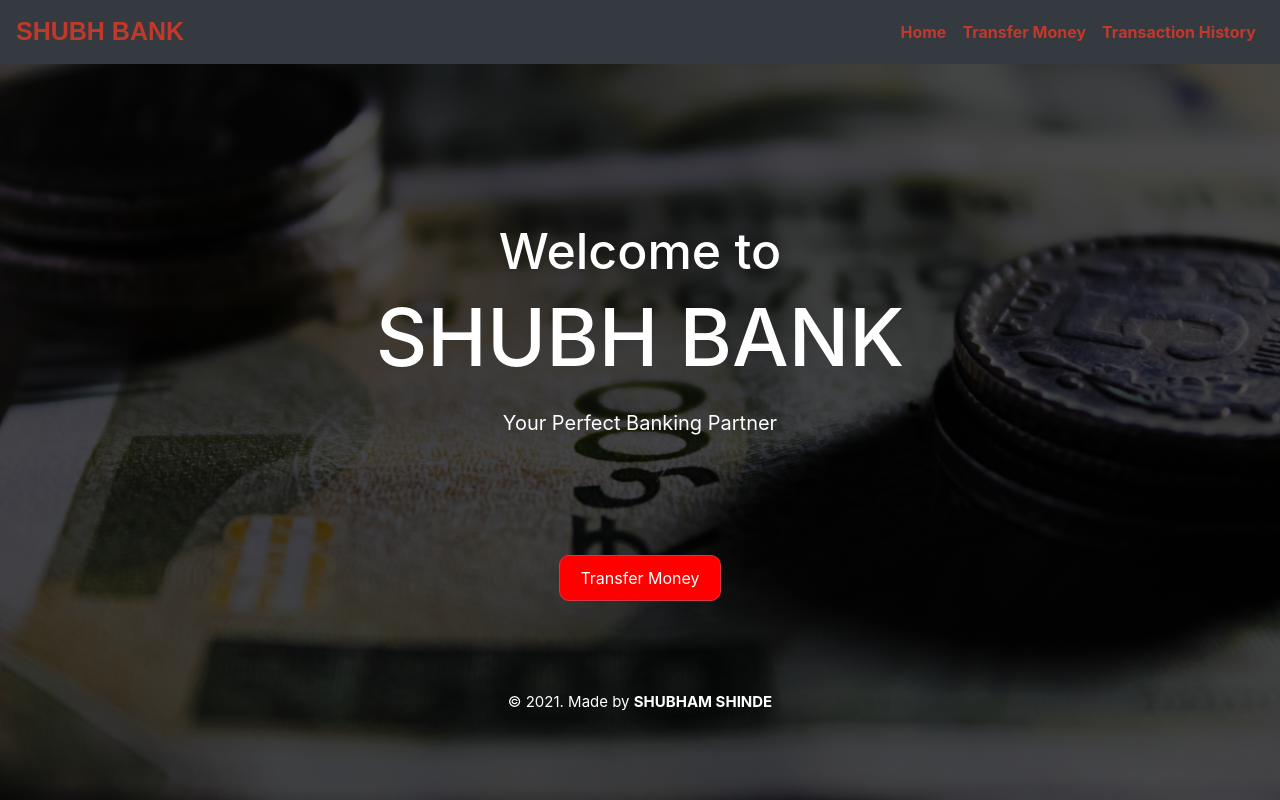
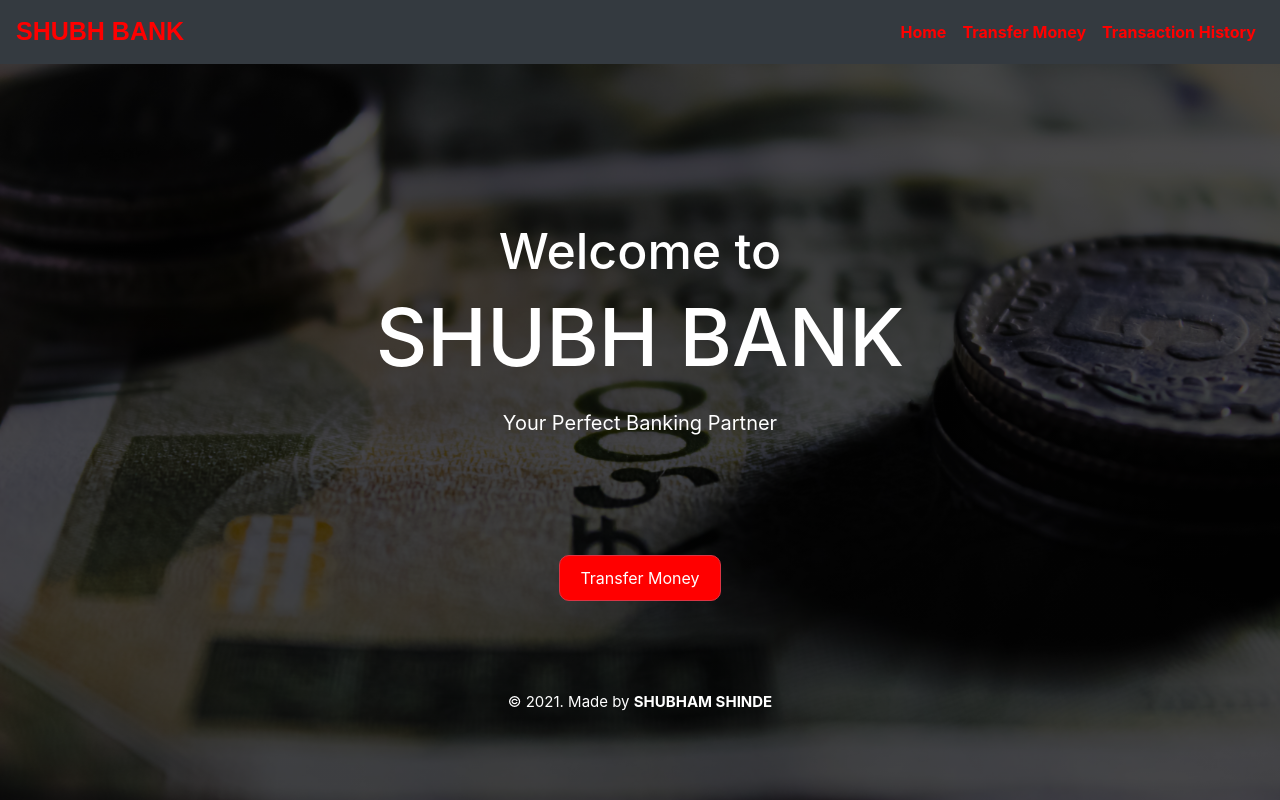
Before and after one commit to shubhz22/Basic-Bank-System, a PHP site: page /index.php in a window 1280 px wide. Run offline with PHP 8.4, Linux system fonts and the light colour scheme.

Commit message:
Update navbar.php

```diff
--- a/navbar.php
+++ b/navbar.php
@@ -15,27 +15,25 @@
 <body>
 
 <nav class="navbar navbar-expand-sm bg-dark navbar-dark">
-  <a class="navbar-brand" href="index.php" style="color : #C0392B; font-size:25px; font-family: arial;"><b>SHUBH BANK</b></a>
+  <a class="navbar-brand" href="index.php" style="color : red; font-size:25px; font-family: arial;"><b>SHUBH BANK</b></a>
   <button class="navbar-toggler" data-toggle="collapse" data-target="#navbarMenu">
     <span class="navbar-toggler-icon"></span>
   </button>
   <div class="collapse navbar-collapse" id="navbarMenu">
   <ul class="navbar-nav ml-auto">
     <li class="nav-item">
-      <a class="nav-link" href="index.php" style="color : #C0392B;"><b>Home</b></a>
+      <a class="nav-link" href="index.php" style="color : red;"><b>Home</b></a>
     </li>
     <li class="nav-item">
-      <a class="nav-link" href="transfermoney.php" style="color : #C0392B;"><b>Transfer Money</b> </a>
+      <a class="nav-link" href="transfermoney.php" style="color : red;"><b>Transfer Money</b> </a>
     </li>
     <li class="nav-item">
-      <a class="nav-link" href="transactionhistory.php" style="color : #C0392B;"><b>Transaction History</b></a>
+      <a class="nav-link" href="transactionhistory.php" style="color : red;"><b>Transaction History</b></a>
     </li>
   </ul>
   </div>
 </nav>
 <br>
 
-
-
 </body>
 </html>
```
